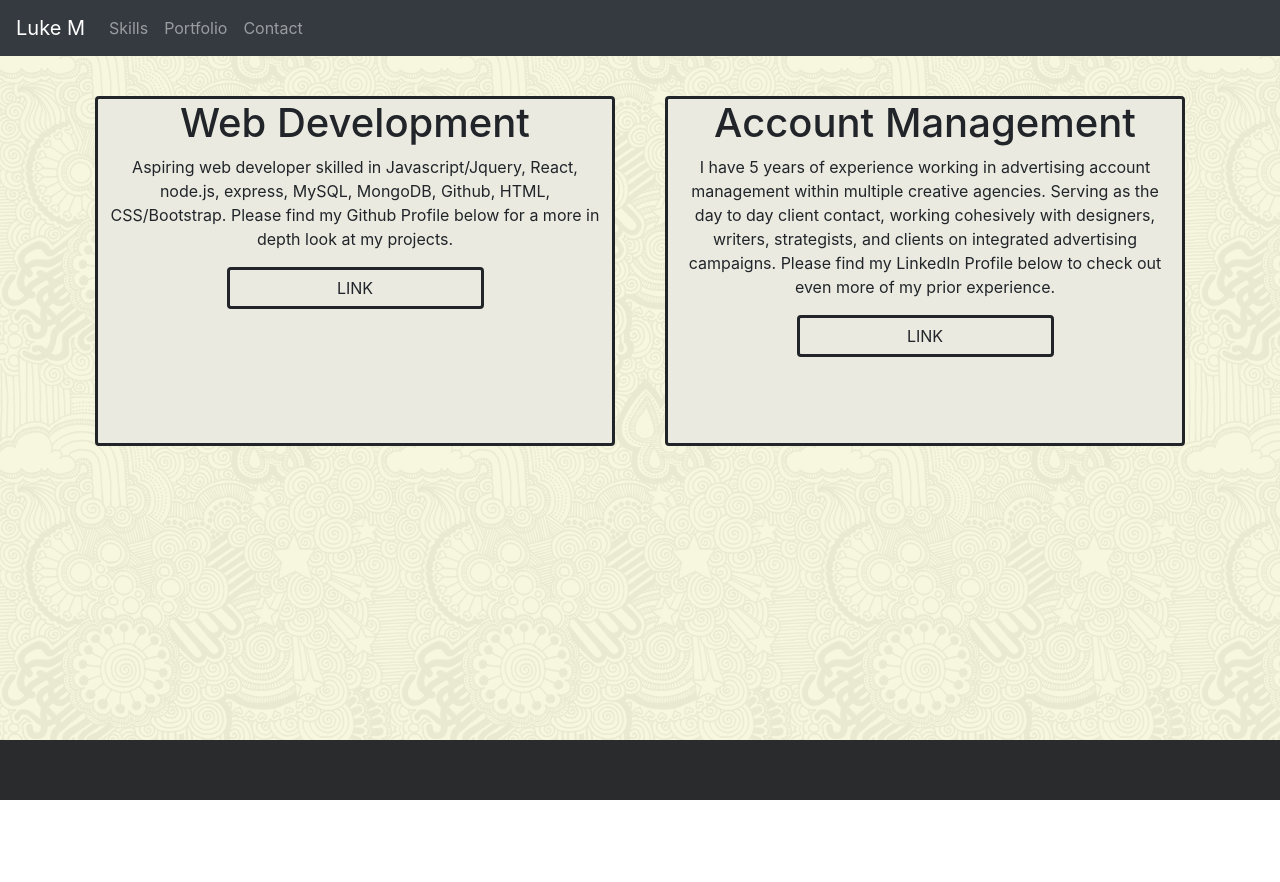
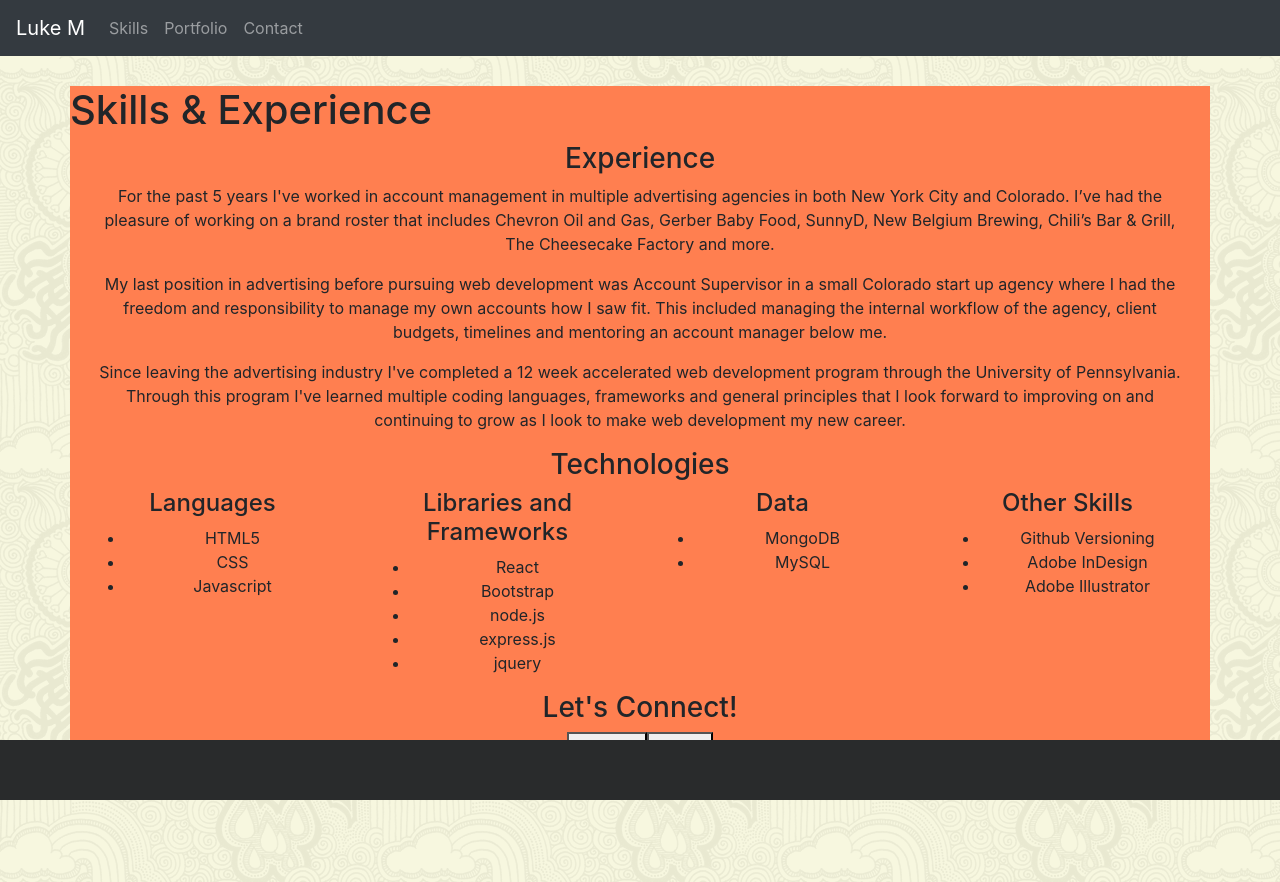
Before and after one commit to LukeMartin-123/luke-martin-portfolio, a React (Create React App) app: page /skills in a window 1280 px wide. Before the commit the page ends 800 px from the top, so only its background shows below. Built offline with nearby package versions, Linux system fonts and the light colour scheme.

Commit message:
Skeleton for new Skills Page

```diff
--- a/src/components/Card/Card.js
+++ b/src/components/Card/Card.js
@@ -49,20 +49,6 @@ const Card = (props) => {
       link: "https://lukemartin-123.github.io/Employee-Directory/"
     },
 
-    {
-    id: 7,
-    title: "Web Development",
-    description: "Aspiring web developer skilled in Javascript/Jquery, React, node.js, express, MySQL, MongoDB, Github, HTML, CSS/Bootstrap. Please find my Github Profile below for a more in depth look at my projects.",
-    link: "https://github.com/LukeMartin-123"
-  },
-
-  {
-    id: 8,
-    title: "Account Management",
-    description: "I have 5 years of experience working in advertising account management within multiple creative agencies. Serving as the day to day client contact, working cohesively with designers, writers, strategists, and clients on integrated advertising campaigns. Please find my LinkedIn Profile below to check out even more of my prior experience.",
-    link: "https://www.linkedin.com/in/luke-martin-profile/"
-  },
-
   ])
 
 
--- a/src/components/Container/container.css
+++ b/src/components/Container/container.css
@@ -1,3 +1,5 @@
 .container {
     border: 1px;
+    background-color: coral;
+    height: 100%;
     }
--- /dev/null
+++ b/src/components/SkillsAside/SkillsAside.js
@@ -0,0 +1,145 @@
+import React from "react";
+import Row from "../Row/Row.js";
+import Col from "../Col/Col.js";
+import "./styles.css";
+
+
+function SkillsAside() {
+  return (
+    <>
+
+      <h1 className="header">
+        Skills & Experience
+      </h1>
+
+
+      <Col size="md-12 sm-12">
+        <div className="webdev">
+
+          <h3 className="title">
+            Experience
+        </h3>
+          <p>
+            For the past 5 years I've worked in account management in multiple advertising agencies in both New York City and Colorado. I’ve had the pleasure of working on a brand roster that includes Chevron Oil and Gas, Gerber Baby Food, SunnyD, New Belgium Brewing, Chili’s Bar & Grill, The Cheesecake Factory and more.
+            </p>
+
+          <p>
+            My last position in advertising before pursuing web development was Account Supervisor in a small Colorado start up agency where I had the freedom and responsibility to manage my own accounts how I saw fit. This included managing the internal workflow of the agency, client budgets, timelines and mentoring an account manager below me.
+        </p>
+
+          <p>
+            Since leaving the advertising industry I've completed a 12 week accelerated web development program through the University of Pennsylvania. Through this program I've learned multiple coding languages, frameworks and general principles that I look forward to improving on and continuing to grow as I look to make web development my new career.
+        </p>
+        </div>
+      </Col>
+      <Col size="md-12 sm-12">
+        <div className="Tech">
+          <div className="TechHeader">
+            <h3>
+              Technologies
+      </h3>
+          </div>
+
+          <Row>
+            <Col size="md-3 sm-6">
+              <h4 className="title"> Languages</h4>
+              <ul>
+                <li>
+                  HTML5
+            </li>
+
+                <li>
+                  CSS
+            </li>
+
+                <li>
+                  Javascript
+            </li>
+
+              </ul>
+            </Col>
+
+            <Col size="md-3 sm-6">
+              <h4 className="title"> Libraries and Frameworks </h4>
+              <ul>
+                <li>
+                  React
+            </li>
+
+                <li>
+                  Bootstrap
+            </li>
+
+                <li>
+                  node.js
+            </li>
+
+                <li>
+                  express.js
+            </li>
+
+                <li>
+                  jquery
+            </li>
+
+              </ul>
+            </Col>
+
+            <Col size="md-3 sm-6">
+              <h4 className="title"> Data </h4>
+              <ul>
+                <li>
+                  MongoDB
+            </li>
+
+                <li>
+                  MySQL
+            </li>
+
+              </ul>
+            </Col>
+
+            <Col size="md-3 sm-6">
+              <h4 className="title"> Other Skills </h4>
+              <ul>
+                <li>
+                  Github Versioning
+            </li>
+
+                <li>
+                  Adobe InDesign
+            </li>
+
+                <li>
+                  Adobe Illustrator
+            </li>
+
+              </ul>
+            </Col>
+
+          </Row>
+
+        </div>
+      </Col>
+
+      <Col size="md-12 sm-12">
+        <div className="Tech">
+          <div className="TechHeader">
+            <h3>
+              Let's Connect!
+      </h3>
+          </div>
+          <Col size="md-12 sm-12">
+            <button> Linkedin </button>
+
+            <button> Github </button>
+          </Col>
+        </div>
+      </Col>
+
+    </>
+  );
+}
+
+
+export default SkillsAside;
--- /dev/null
+++ b/src/components/SkillsAside/styles.css
@@ -0,0 +1,5 @@
+
+.tech {
+
+
+}
--- a/src/pages/Skills.js
+++ b/src/pages/Skills.js
@@ -3,8 +3,8 @@ import { BrowserRouter as Router, Route } from "react-router-dom";
 import Footer from "../components/Footer/Footer";
 import Row from "../components/Row/Row.js";
 import Col from "../components/Col/Col.js";
-import Card from "../components/Card/Card";
 import Container from "../components/Container/Container.js";
+import SkillsAside from "../components/SkillsAside/SkillsAside.js";
 import "./skills.css"
 
 function Skills() {
@@ -12,16 +12,10 @@ function Skills() {
         <Router>
             <div>
                 <Container style={{ marginTop: 30 }}>
-                    <Row>
-                        <Col size="md-6 sm-12">
-                            <Card
-                            id={7} />
-                        </Col>
-                        <Col size="md-6 sm-12">
-                        <Card
-                            id={8} />
-                        </Col>
-                    </Row>
+            <Row>
+
+                    <SkillsAside />
+            </Row>
                 </Container>
                 <Footer />
             </div>
```
